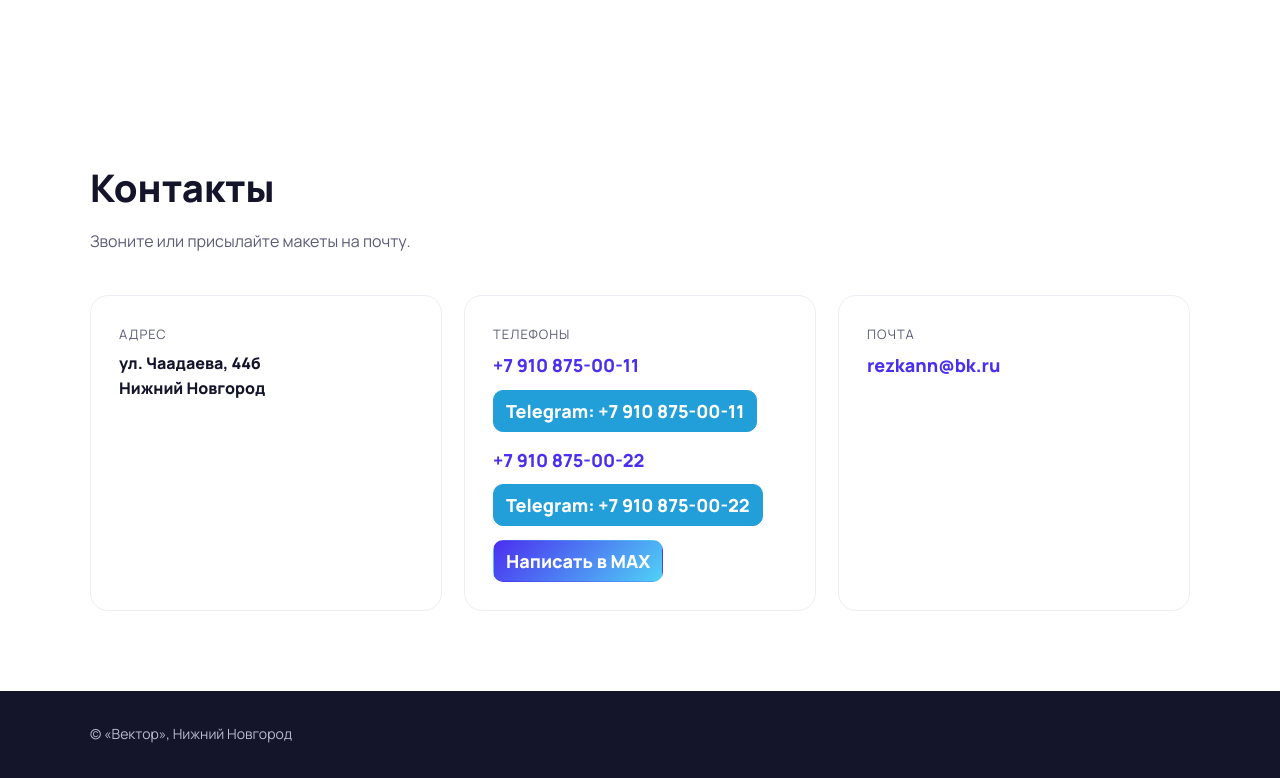
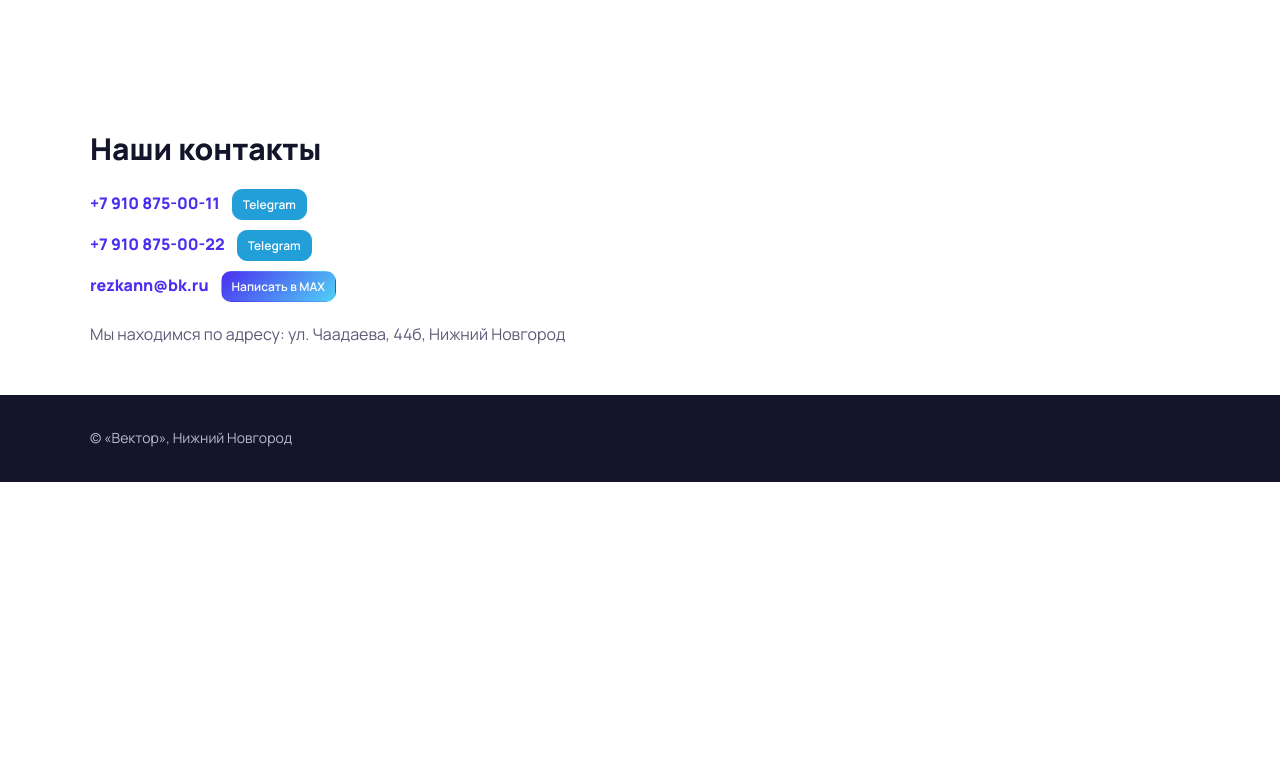
Before and after one commit to laykinalex-prog/vector-nn-site, a plain HTML site: page index.html in a window 1280 px wide. Shown: the part 4106-4884 px from the top of the page. After the commit the page ends 4588 px from the top, so only its background shows below. Drawn offline with Linux system fonts and the light colour scheme.

Commit message:
Контакты компактнее: сначала связь, потом адрес

```diff
--- a/index.html
+++ b/index.html
@@ -20,11 +20,15 @@ section{padding:80px 0}h2{font-size:clamp(26px,3.5vw,38px);font-weight:800;margi
 .grid{display:grid;grid-template-columns:repeat(auto-fit,minmax(240px,1fr));gap:22px}
 .card{border:1px solid #eceef5;border-radius:18px;padding:28px;background:#fff;transition:.2s}.card:hover{box-shadow:0 14px 40px rgba(20,20,43,.08);transform:translateY(-3px)}
 .ic{width:52px;height:52px;border-radius:14px;background:var(--g);color:#fff;display:grid;place-items:center;margin-bottom:16px}.ic svg{width:28px;height:28px;fill:none;stroke:#fff;stroke-width:2;stroke-linecap:round;stroke-linejoin:round}
-.msg{display:flex;flex-wrap:wrap;gap:8px;margin-top:10px}.mb{font:600 13px Manrope,sans-serif;padding:8px 12px;border-radius:10px;border:1.5px solid var(--a);color:var(--a);background:#fff;text-decoration:none;cursor:pointer}.mb.tg{background:#229ed9;border-color:#229ed9;color:#fff}.mb.ok{background:#e7f8ee;border-color:#2a9d5c;color:#2a9d5c}.ph{margin-bottom:14px}
+.msg{display:flex;flex-wrap:wrap;gap:8px;margin-top:10px}.mb{font:600 13px Manrope,sans-serif;padding:8px 12px;border-radius:10px;border:1.5px solid var(--a);color:var(--a);background:#fff;text-decoration:none;cursor:pointer}.mb.tg{background:#229ed9;border-color:#229ed9;color:#fff}.mb.ok{background:#e7f8ee;border-color:#2a9d5c;color:#2a9d5c}
 .card h3{font-size:20px;margin-bottom:8px}.card p,.card li{color:var(--m)}.card ul{padding-left:18px}
 .steps{background:var(--bg)}.n{font-size:44px;font-weight:800}
-.ct{display:grid;grid-template-columns:repeat(auto-fit,minmax(240px,1fr));gap:22px}.ct a{text-decoration:none;font-weight:700;font-size:18px;display:block}
-.lbl{font-size:13px;text-transform:uppercase;letter-spacing:.08em;color:var(--m);margin-bottom:6px}
+#contacts{padding:48px 0}#contacts h2{font-size:clamp(22px,3vw,30px);margin-bottom:16px}
+.cts{display:flex;flex-direction:column;gap:10px;max-width:520px}
+.crow{display:flex;flex-wrap:wrap;align-items:center;gap:8px 12px}
+.crow a:not(.mb){font-weight:700;font-size:16px;text-decoration:none}
+#contacts .mb{font-size:12px;padding:6px 10px}
+.addr{margin-top:20px;color:var(--m);font-size:16px;max-width:640px}
 footer{background:var(--t);color:#b9b9cf;padding:32px 0;font-size:14px}footer .w{display:flex;justify-content:space-between;gap:16px;flex-wrap:wrap}footer a{color:#fff}
 @media(max-width:760px){.hero{padding:60px 0}section{padding:56px 0}header .w{height:92px}.logo img{height:72px}header .btn{padding:10px 14px;font-size:13px}}
 .tbd{background:#fff3cd;color:#8a5a00;padding:0 6px;border-radius:6px;font-weight:700}.spec{margin-top:12px;border-top:1px solid #eceef5}.spec div{display:flex;justify-content:space-between;gap:12px;padding:9px 0;border-bottom:1px solid #eceef5;font-size:15px}.spec span{color:var(--m)}.spec b{text-align:right;white-space:nowrap}.about p{font-size:19px;max-width:820px;margin-bottom:14px}
@@ -65,11 +69,15 @@ footer{background:var(--t);color:#b9b9cf;padding:32px 0;font-size:14px}footer .w
 <div class="card"><div class="n gt">02</div><h3>Просчёт</h3><p>Рассчитаем стоимость и согласуем детали заказа.</p></div>
 <div class="card"><div class="n gt">03</div><h3>Изготовление</h3><p>Изготовим изделия по согласованному макету.</p></div>
 </div></div></section>
-<section id="contacts"><div class="w"><h2>Контакты</h2><p class="sub">Звоните или присылайте макеты на почту.</p><div class="ct">
-<div class="card"><div class="lbl">Адрес</div><b>ул. Чаадаева, 44б<br>Нижний Новгород</b></div>
-<div class="card"><div class="lbl">Телефоны</div><div class="ph"><a href="tel:+79108750011">+7 910 875-00-11</a><div class="msg"><a class="mb tg" href="https://t.me/+79108750011" target="_blank" rel="noopener">Telegram: +7 910 875-00-11</a></div></div><div class="ph"><a href="tel:+79108750022">+7 910 875-00-22</a><div class="msg"><a class="mb tg" href="https://t.me/+79108750022" target="_blank" rel="noopener">Telegram: +7 910 875-00-22</a></div></div><div class="msg"><a class="mb mx" href="https://max.ru/u/f9LHodD0cOIa2guzvRmWNece4hvO4FoFel16nZ0ovfkyx26Pc7wH9HhJsGc" target="_blank" rel="noopener">Написать в MAX</a></div></div>
-<div class="card"><div class="lbl">Почта</div><a href="mailto:rezkann@bk.ru">rezkann@bk.ru</a></div>
-</div></div></section>
+<section id="contacts"><div class="w">
+<h2>Наши контакты</h2>
+<div class="cts">
+<div class="crow"><a href="tel:+79108750011">+7 910 875-00-11</a><a class="mb tg" href="https://t.me/+79108750011" target="_blank" rel="noopener">Telegram</a></div>
+<div class="crow"><a href="tel:+79108750022">+7 910 875-00-22</a><a class="mb tg" href="https://t.me/+79108750022" target="_blank" rel="noopener">Telegram</a></div>
+<div class="crow"><a href="mailto:rezkann@bk.ru">rezkann@bk.ru</a><a class="mb mx" href="https://max.ru/u/f9LHodD0cOIa2guzvRmWNece4hvO4FoFel16nZ0ovfkyx26Pc7wH9HhJsGc" target="_blank" rel="noopener">Написать в MAX</a></div>
+</div>
+<p class="addr">Мы находимся по адресу: ул. Чаадаева, 44б, Нижний Новгород</p>
+</div></section>
 <footer><div class="w"><span>© «Вектор», Нижний Новгород</span></div></footer>
 <div id="lb"><b id="lbx">×</b><b id="lbp">‹</b><img alt="Увеличенное фото" src="img/work-01.jpg"><b id="lbn">›</b></div>
 <script>(()=>{const L=document.getElementById('lb'),I=L.querySelector('img'),G=[...document.querySelectorAll('.gal img')];let c=0;const sh=n=>{c=(n+G.length)%G.length;I.src=G[c].src;L.classList.add('on')};G.forEach((g,n)=>g.parentNode.onclick=()=>sh(n));lbx.onclick=()=>L.classList.remove('on');lbp.onclick=e=>{e.stopPropagation();sh(c-1)};lbn.onclick=e=>{e.stopPropagation();sh(c+1)};L.onclick=e=>{if(e.target===L)L.classList.remove('on')};document.onkeydown=e=>{if(!L.classList.contains('on'))return;if(e.key=='Escape')L.classList.remove('on');if(e.key=='ArrowLeft')sh(c-1);if(e.key=='ArrowRight')sh(c+1)}})()</script>
```
